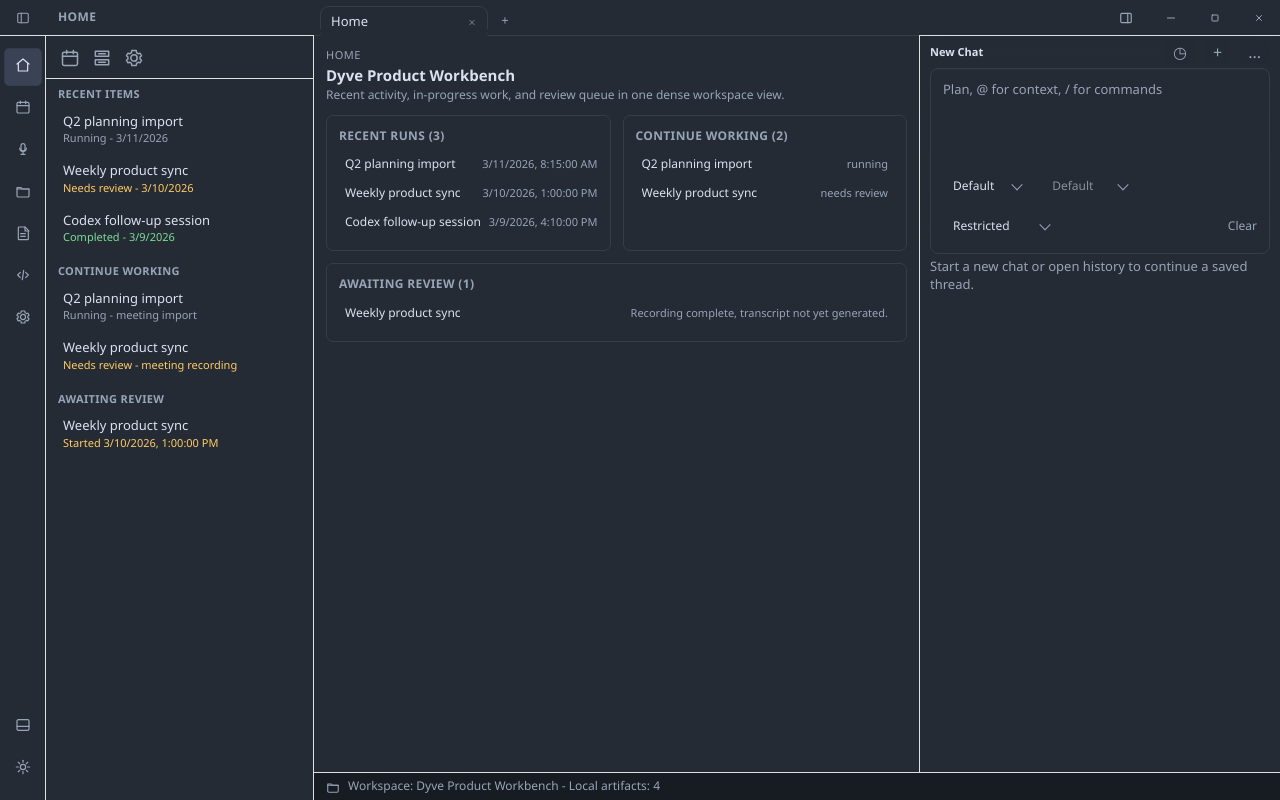
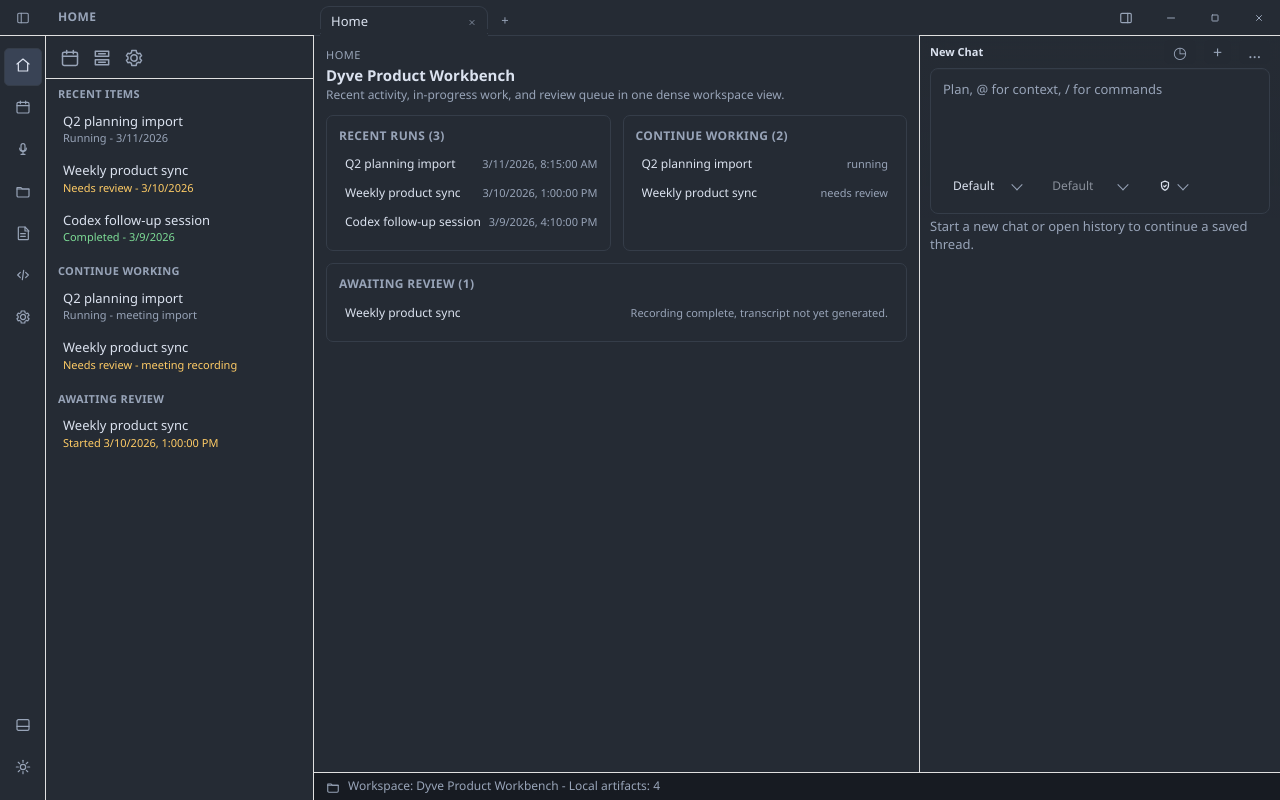
Before and after one commit to axelalbertkarlsson/SkalaMeetingEngine, a React (Vite) app: page / in a window 1280 px wide. Both pictures are taken after a click on the button 1126 px from the left and 17 px from the top of the page. Built offline with nearby package versions, Linux system fonts and the light colour scheme; a small style sheet from the web is missing; what @milkdown/prose would draw is missing.

Commit message:
some UI with the codex sidebar

```diff
--- a/src/components/shell/CodexWorkbench.tsx
+++ b/src/components/shell/CodexWorkbench.tsx
@@ -1,4 +1,4 @@
-import { useEffect, useMemo, useRef, useState } from "react";
+import { useEffect, useMemo, useRef, useState, type ReactNode } from "react";
 import ReactMarkdown from "react-markdown";
 import remarkGfm from "remark-gfm";
 import {
@@ -138,6 +138,34 @@ function getControlWidth(label: string, extraChars = 6, minChars = 11) {
 
 type SessionMenuKey = "model" | "reasoning" | "access";
 type SessionControlsLayout = "dock-top" | "dock-bottom" | "page";
+type SessionControlsCompactLevel = 0 | 1 | 2 | 3;
+
+function renderSessionControlIcon(kind: SessionMenuKey) {
+  if (kind === "model") {
+    return (
+      <svg viewBox="0 0 16 16" fill="none" stroke="currentColor" strokeWidth="1.4" strokeLinecap="round" strokeLinejoin="round">
+        <rect x="3" y="3" width="10" height="10" rx="2" />
+        <path d="M6 6h4M6 8h4M6 10h2" />
+      </svg>
+    );
+  }
+
+  if (kind === "reasoning") {
+    return (
+      <svg viewBox="0 0 16 16" fill="none" stroke="currentColor" strokeWidth="1.4" strokeLinecap="round" strokeLinejoin="round">
+        <path d="M8 2.5a4.5 4.5 0 0 0-2.86 7.98c.56.45.86 1.03.86 1.67V13h4v-.85c0-.64.3-1.22.86-1.67A4.5 4.5 0 0 0 8 2.5Z" />
+        <path d="M6.4 13h3.2M6.8 14.5h2.4" />
+      </svg>
+    );
+  }
+
+  return (
+    <svg viewBox="0 0 16 16" fill="none" stroke="currentColor" strokeWidth="1.4" strokeLinecap="round" strokeLinejoin="round">
+      <path d="M8 2.5 12 4v3.55c0 2.05-1.2 3.95-3.08 4.87L8 12.9l-.92-.48A5.43 5.43 0 0 1 4 7.55V4l4-1.5Z" />
+      <path d="m6.6 8 1 1 1.8-2" />
+    </svg>
+  );
+}
 
 function formatThreadMeta(thread: CodexThreadSummary) {
   if (!thread.updatedAt) {
@@ -205,9 +233,16 @@ export function CodexWorkbench({
   const textareaRef = useRef<HTMLTextAreaElement | null>(null);
   const feedRef = useRef<HTMLDivElement | null>(null);
   const sessionControlsRef = useRef<HTMLDivElement | null>(null);
+  const sessionControlsMeasureRefs = useRef<Record<SessionControlsCompactLevel, HTMLDivElement | null>>({
+    0: null,
+    1: null,
+    2: null,
+    3: null
+  });
   const [requestAnswers, setRequestAnswers] = useState<Record<string, string[]>>({});
   const [statusMenuOpen, setStatusMenuOpen] = useState(false);
   const [openSessionMenu, setOpenSessionMenu] = useState<SessionMenuKey | null>(null);
+  const [compactSessionControlsLevel, setCompactSessionControlsLevel] = useState<SessionControlsCompactLevel>(0);
 
   useEffect(() => {
     textareaRef.current?.focus();
@@ -399,6 +434,94 @@ export function CodexWorkbench({
     () => getCodexAccessOption(accessMode),
     [accessMode]
   );
+  const useCompactSessionControls = variant === "dock";
+  const compactModelControl = useCompactSessionControls && compactSessionControlsLevel >= 3;
+  const compactReasoningControl = useCompactSessionControls && compactSessionControlsLevel >= 2;
+  const compactAccessControl = useCompactSessionControls && compactSessionControlsLevel >= 1;
+
+  useEffect(() => {
+    const controls = sessionControlsRef.current;
+    const measureEntries = sessionControlsMeasureRefs.current;
+    const measureRows = [
+      measureEntries[0],
+      measureEntries[1],
+      measureEntries[2],
+      measureEntries[3]
+    ];
+    if (!controls || measureRows.some((row) => !row)) {
+      return;
+    }
+
+    let frame = 0;
+    const updateCompactState = () => {
+      cancelAnimationFrame(frame);
+      frame = window.requestAnimationFrame(() => {
+        const availableWidth = controls.clientWidth;
+        const nextLevel = ([0, 1, 2, 3] as SessionControlsCompactLevel[]).find((level) => {
+          const row = measureEntries[level];
+          return row ? Math.ceil(row.getBoundingClientRect().width) <= availableWidth + 1 : false;
+        }) ?? 3;
+        setCompactSessionControlsLevel((current) => (current === nextLevel ? current : nextLevel));
+      });
+    };
+
+    updateCompactState();
+
+    const resizeObserver = new ResizeObserver(() => {
+      updateCompactState();
+    });
+    resizeObserver.observe(controls);
+    measureRows.forEach((row) => {
+      if (row) {
+        resizeObserver.observe(row);
+      }
+    });
+    window.addEventListener("resize", updateCompactState);
+
+    return () => {
+      cancelAnimationFrame(frame);
+      resizeObserver.disconnect();
+      window.removeEventListener("resize", updateCompactState);
+    };
+  }, [
+    selectedModelLabel,
+    selectedReasoningLabel,
+    selectedAccessOption.label,
+    modelsLoading,
+    reasoningSelectDisabled
+  ]);
+
+  useEffect(() => {
+    if (!useCompactSessionControls) {
+      return;
+    }
+
+    const controls = sessionControlsRef.current;
+    if (!controls) {
+      return;
+    }
+
+    if (controls.scrollWidth <= controls.clientWidth + 1) {
+      return;
+    }
+
+    setCompactSessionControlsLevel((current) => {
+      if (current >= 3) {
+        return current;
+      }
+
+      return (current + 1) as SessionControlsCompactLevel;
+    });
+  }, [
+    compactSessionControlsLevel,
+    compactModelControl,
+    compactReasoningControl,
+    compactAccessControl,
+    selectedModelLabel,
+    selectedReasoningLabel,
+    selectedAccessOption.label,
+    useCompactSessionControls
+  ]);
 
   const renderSessionControlMenu = ({
     menuKey,
@@ -406,6 +529,8 @@ export function CodexWorkbench({
     title,
     width,
     valueLabel,
+    icon,
+    compact = false,
     menuPlacement,
     disabled = false,
     options
@@ -415,6 +540,8 @@ export function CodexWorkbench({
     title: string;
     width: string;
     valueLabel: string;
+    icon: ReactNode;
+    compact?: boolean;
     menuPlacement: "down" | "up";
     disabled?: boolean;
     options: Array<{
@@ -426,7 +553,7 @@ export function CodexWorkbench({
       onSelect: () => void;
     }>;
   }) => (
-    <div className="codex-session-control">
+    <div className={compact ? "codex-session-control codex-session-control-compact" : "codex-session-control"}>
       <button
         type="button"
         className="settings-text-input codex-session-control-trigger"
@@ -434,13 +561,19 @@ export function CodexWorkbench({
         aria-haspopup="menu"
         aria-expanded={openSessionMenu === menuKey}
         title={title}
-        style={{ width }}
+        style={{ width: compact ? "48px" : width }}
         disabled={disabled}
         onClick={() =>
           setOpenSessionMenu((current) => (current === menuKey ? null : menuKey))
         }
       >
+        {compact ? (
+          <span className="codex-session-control-trigger-icon" aria-hidden="true">
+            {icon}
+          </span>
+        ) : (
           <span className="codex-session-control-trigger-label">{valueLabel}</span>
+        )}
       </button>
       {openSessionMenu === menuKey ? (
         <div
@@ -482,7 +615,69 @@ export function CodexWorkbench({
     </div>
   );
 
+  const renderSessionControlMeasurement = ({
+    width,
+    valueLabel,
+    icon,
+    compact = false
+  }: {
+    width: string;
+    valueLabel: string;
+    icon: ReactNode;
+    compact?: boolean;
+  }) => (
+    <div className={compact ? "codex-session-control codex-session-control-compact" : "codex-session-control"}>
+      <span
+        className="settings-text-input codex-session-control-trigger codex-session-control-trigger-measure"
+        style={{ width: compact ? "48px" : width }}
+      >
+        {compact ? (
+          <span className="codex-session-control-trigger-icon" aria-hidden="true">
+            {icon}
+          </span>
+        ) : (
+          <span className="codex-session-control-trigger-label">{valueLabel}</span>
+        )}
+      </span>
+    </div>
+  );
+
+  const renderSessionControlsMeasurement = () => (
+    <>
+      {([0, 1, 2, 3] as SessionControlsCompactLevel[]).map((level) => (
+        <div
+          key={level}
+          ref={(node) => {
+            sessionControlsMeasureRefs.current[level] = node;
+          }}
+          className="codex-session-controls codex-session-controls-measure"
+          aria-hidden="true"
+        >
+          {renderSessionControlMeasurement({
+            width: getControlWidth(selectedModelLabel),
+            valueLabel: selectedModelLabel,
+            icon: renderSessionControlIcon("model"),
+            compact: level >= 3
+          })}
+          {renderSessionControlMeasurement({
+            width: getControlWidth(selectedReasoningLabel, 7, 12),
+            valueLabel: selectedReasoningLabel,
+            icon: renderSessionControlIcon("reasoning"),
+            compact: level >= 2
+          })}
+          {renderSessionControlMeasurement({
+            width: getControlWidth(selectedAccessOption.label, 7, 13),
+            valueLabel: selectedAccessOption.label,
+            icon: renderSessionControlIcon("access"),
+            compact: level >= 1
+          })}
+        </div>
+      ))}
+    </>
+  );
+
   const renderSessionControls = (layout: SessionControlsLayout) => (
+    <>
       <div
         ref={sessionControlsRef}
         className={`codex-session-controls codex-session-controls-${layout}`}
@@ -490,9 +685,11 @@ export function CodexWorkbench({
         {renderSessionControlMenu({
           menuKey: "model",
           ariaLabel: "Codex model",
-        title: "Choose the Codex model",
+          title: `Choose the Codex model. Current: ${selectedModelLabel}`,
           width: getControlWidth(selectedModelLabel),
           valueLabel: selectedModelLabel,
+          icon: renderSessionControlIcon("model"),
+          compact: compactModelControl,
           menuPlacement: layout === "dock-bottom" ? "up" : "down",
           options: [
             {
@@ -521,9 +718,11 @@ export function CodexWorkbench({
         {renderSessionControlMenu({
           menuKey: "reasoning",
           ariaLabel: "Codex reasoning strength",
-        title: selectedReasoningOption?.description ?? "Choose the reasoning strength",
+          title: `${selectedReasoningOption?.description ?? "Choose the reasoning strength"}. Current: ${selectedReasoningLabel}`,
           width: getControlWidth(selectedReasoningLabel, 7, 12),
           valueLabel: selectedReasoningLabel,
+          icon: renderSessionControlIcon("reasoning"),
+          compact: compactReasoningControl,
           menuPlacement: layout === "dock-bottom" ? "up" : "down",
           disabled: reasoningSelectDisabled,
           options: [
@@ -545,9 +744,11 @@ export function CodexWorkbench({
         {renderSessionControlMenu({
           menuKey: "access",
           ariaLabel: "Codex access mode",
-        title: selectedAccessOption.description,
+          title: `${selectedAccessOption.description}. Current: ${selectedAccessOption.label}`,
           width: getControlWidth(selectedAccessOption.label, 7, 13),
           valueLabel: selectedAccessOption.label,
+          icon: renderSessionControlIcon("access"),
+          compact: compactAccessControl,
           menuPlacement: layout === "dock-bottom" ? "up" : "down",
           options: CODEX_ACCESS_OPTIONS.map((option) => ({
             key: option.mode,
@@ -557,18 +758,9 @@ export function CodexWorkbench({
             onSelect: () => onAccessModeChange(option.mode as CodexAccessMode)
           }))
         })}
-      {layout === "dock-top" || layout === "dock-bottom" ? (
-        <div className="codex-session-controls-actions">
-          <button
-            type="button"
-            className="codex-cursor-inline-action"
-            onClick={onClearConversation}
-          >
-            Clear
-          </button>
       </div>
-      ) : null}
-    </div>
+      {renderSessionControlsMeasurement()}
+    </>
   );
 
   const renderPendingUserInputRequest = () => {
--- a/src/styles.css
+++ b/src/styles.css
@@ -36,6 +36,10 @@
   --font-size-xl: 17px;
   --app-font-family: "Switzer", "IBM Plex Sans", "Segoe UI", sans-serif;
   --documents-editor-font-family: "Switzer", "IBM Plex Sans", "Segoe UI", sans-serif;
+  --scrollbar-size: 10px;
+  --scrollbar-thumb: color-mix(in srgb, var(--text-muted) 38%, transparent);
+  --scrollbar-thumb-hover: color-mix(in srgb, var(--text-muted) 54%, transparent);
+  --scrollbar-thumb-active: color-mix(in srgb, var(--text-muted) 68%, transparent);
 }
 :root[data-theme="light"] {
   color-scheme: light;
@@ -55,10 +59,48 @@
   --danger-color: #b42318;
   --warning-color: #b7791f;
   --success-color: #166534;
+  --scrollbar-thumb: color-mix(in srgb, var(--text-muted) 28%, transparent);
+  --scrollbar-thumb-hover: color-mix(in srgb, var(--text-muted) 40%, transparent);
+  --scrollbar-thumb-active: color-mix(in srgb, var(--text-muted) 52%, transparent);
 }
 
 * {
   box-sizing: border-box;
+  scrollbar-width: thin;
+  scrollbar-color: var(--scrollbar-thumb) transparent;
+}
+
+*::-webkit-scrollbar {
+  width: var(--scrollbar-size);
+  height: var(--scrollbar-size);
+}
+
+*::-webkit-scrollbar-track,
+*::-webkit-scrollbar-corner {
+  background: transparent;
+}
+
+*::-webkit-scrollbar-thumb {
+  min-height: 32px;
+  min-width: 32px;
+  border: 2px solid transparent;
+  border-radius: 999px;
+  background-color: var(--scrollbar-thumb);
+  background-clip: padding-box;
+}
+
+*::-webkit-scrollbar-thumb:hover {
+  background-color: var(--scrollbar-thumb-hover);
+}
+
+*::-webkit-scrollbar-thumb:active {
+  background-color: var(--scrollbar-thumb-active);
+}
+
+*::-webkit-scrollbar-button {
+  display: none;
+  width: 0;
+  height: 0;
 }
 
 html,
@@ -1563,11 +1605,32 @@ table {
   border-radius: var(--radius-sm);
   background: var(--panel-bg-tertiary);
   overflow: hidden;
+  --terminal-scrollbar-track: #171b22;
+  --terminal-scrollbar-thumb: rgb(152 164 184 / 0.34);
+  --terminal-scrollbar-thumb-hover: rgb(152 164 184 / 0.48);
+  --terminal-scrollbar-thumb-active: rgb(152 164 184 / 0.62);
 }
 
 .codex-terminal-host .xterm {
   height: 100%;
   padding: 6px;
+}
+
+.codex-terminal-host .xterm .xterm-viewport {
+  background-color: var(--terminal-scrollbar-track);
+  scrollbar-color: var(--terminal-scrollbar-thumb) transparent;
+}
+
+.codex-terminal-host .xterm .xterm-viewport::-webkit-scrollbar-thumb {
+  background-color: var(--terminal-scrollbar-thumb);
+}
+
+.codex-terminal-host .xterm .xterm-viewport::-webkit-scrollbar-thumb:hover {
+  background-color: var(--terminal-scrollbar-thumb-hover);
+}
+
+.codex-terminal-host .xterm .xterm-viewport::-webkit-scrollbar-thumb:active {
+  background-color: var(--terminal-scrollbar-thumb-active);
 }
 
 .codex-terminal-host[data-density="dense"] .xterm {
@@ -1826,22 +1889,20 @@ table {
 
 .codex-session-controls-dock-top,
 .codex-session-controls-dock-bottom {
-  align-items: center;
-}
-
-.codex-session-controls-actions {
-  display: flex;
-  align-items: center;
-  gap: 8px;
-  min-width: 0;
-  margin-left: auto;
-  min-height: 30px;
-}
-
-.codex-session-controls-actions .codex-cursor-inline-action {
-  display: inline-flex;
-  align-items: center;
-  min-height: 30px;
+  width: 100%;
+  min-width: 0;
+  align-items: center;
+  flex-wrap: nowrap;
+}
+
+.codex-session-controls-measure {
+  position: absolute;
+  visibility: hidden;
+  pointer-events: none;
+  flex-wrap: nowrap;
+  width: max-content;
+  max-width: none;
+  overflow: hidden;
 }
 
 .codex-session-control {
@@ -1890,6 +1951,34 @@ table {
   overflow: hidden;
   text-overflow: ellipsis;
   white-space: nowrap;
+}
+
+.codex-session-control-trigger-icon {
+  display: inline-flex;
+  align-items: center;
+  justify-content: center;
+  width: 14px;
+  height: 14px;
+}
+
+.codex-session-control-trigger-icon svg {
+  width: 14px;
+  height: 14px;
+}
+
+.codex-session-control-compact::after {
+  right: 9px;
+}
+
+.codex-session-control-compact .codex-session-control-trigger {
+  display: inline-flex;
+  align-items: center;
+  justify-content: flex-start;
+  padding: 0 24px 0 10px;
+}
+
+.codex-session-control-trigger-measure {
+  pointer-events: none;
 }
 
 .codex-session-control-trigger:hover:not(:disabled),
```
Lines whose indentation alone changed are shown as unchanged.
